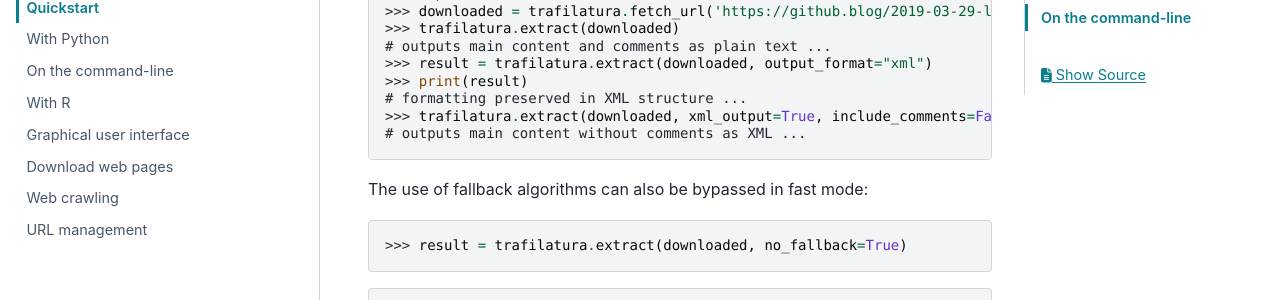
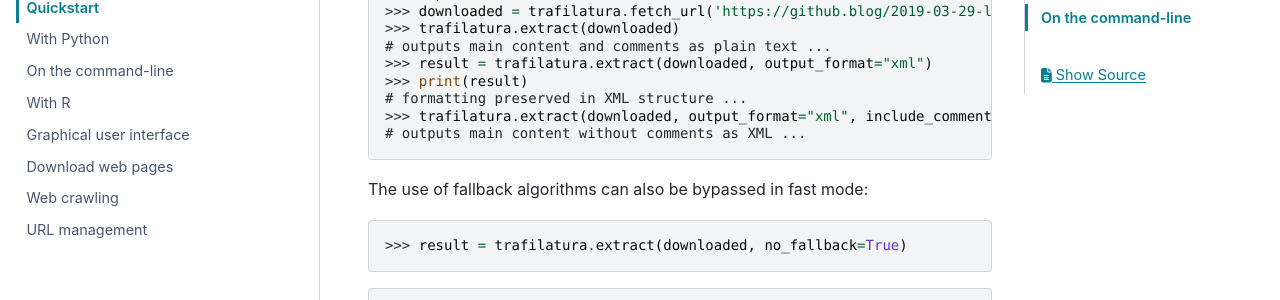
Before and after one commit to adbar/trafilatura, a Sphinx documentation site: the page built from docs/quickstart.rst, in a window 1280 px wide and 900 px high, scrolled down 311 px. Shown: the part 152-452 px from the top of the window. Built offline with Sphinx 7.4.7 and the PyData theme 0.15.4, drawn with Linux system fonts in a browser that asks for light colours.

Commit message:
Update quickstart.rst
The quickstart docs include a deprecated argument. PR changes no-comments example to use `output_format="xml"` as opposed to `xml_output=True`.

```diff
--- a/docs/quickstart.rst
+++ b/docs/quickstart.rst
@@ -19,7 +19,7 @@ The only required argument is the input document (here a downloaded HTML file),
     >>> result = trafilatura.extract(downloaded, output_format="xml")
     >>> print(result)
     # formatting preserved in XML structure ...
-    >>> trafilatura.extract(downloaded, xml_output=True, include_comments=False)
+    >>> trafilatura.extract(downloaded, output_format="xml", include_comments=False)
     # outputs main content without comments as XML ...
 
 
```
